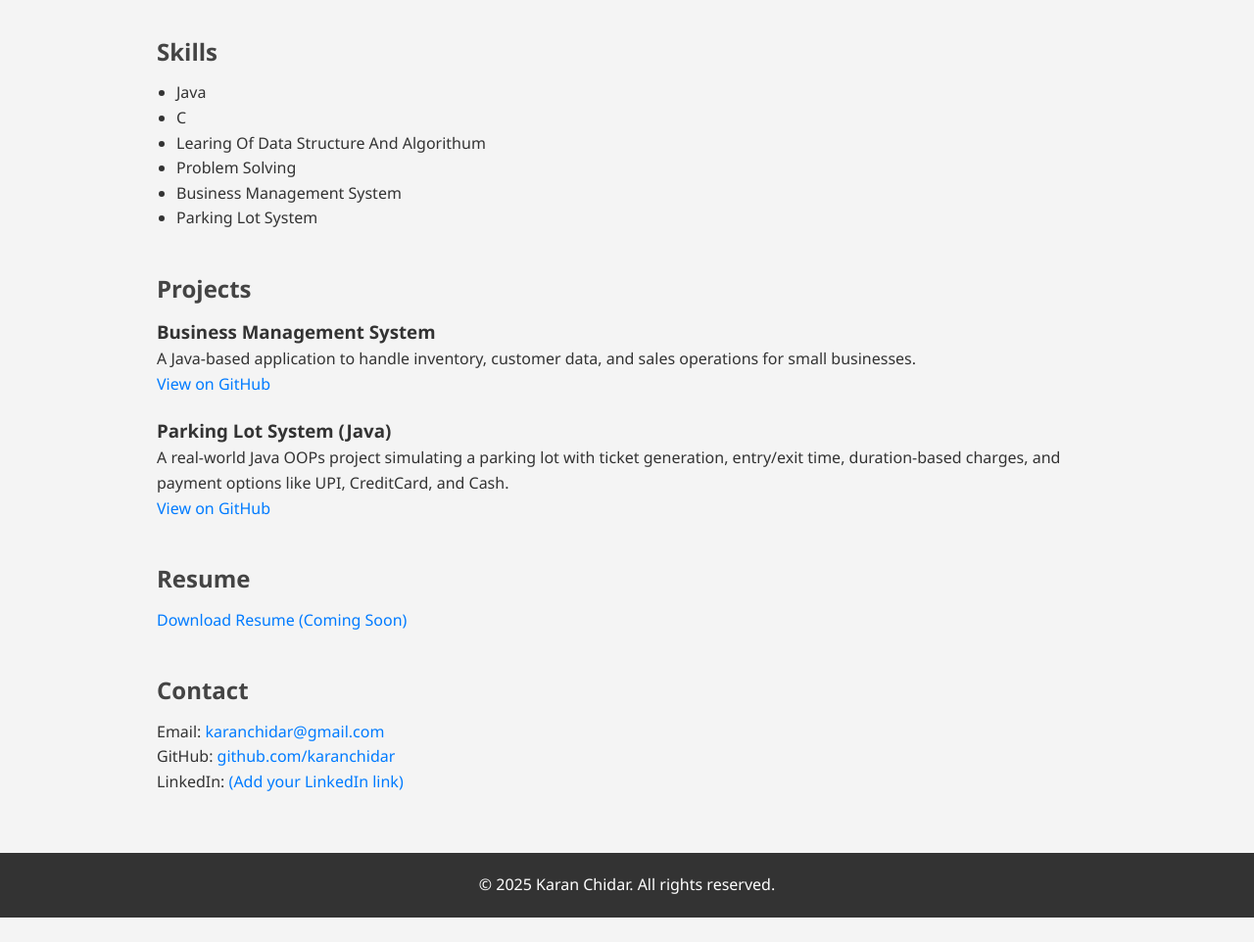
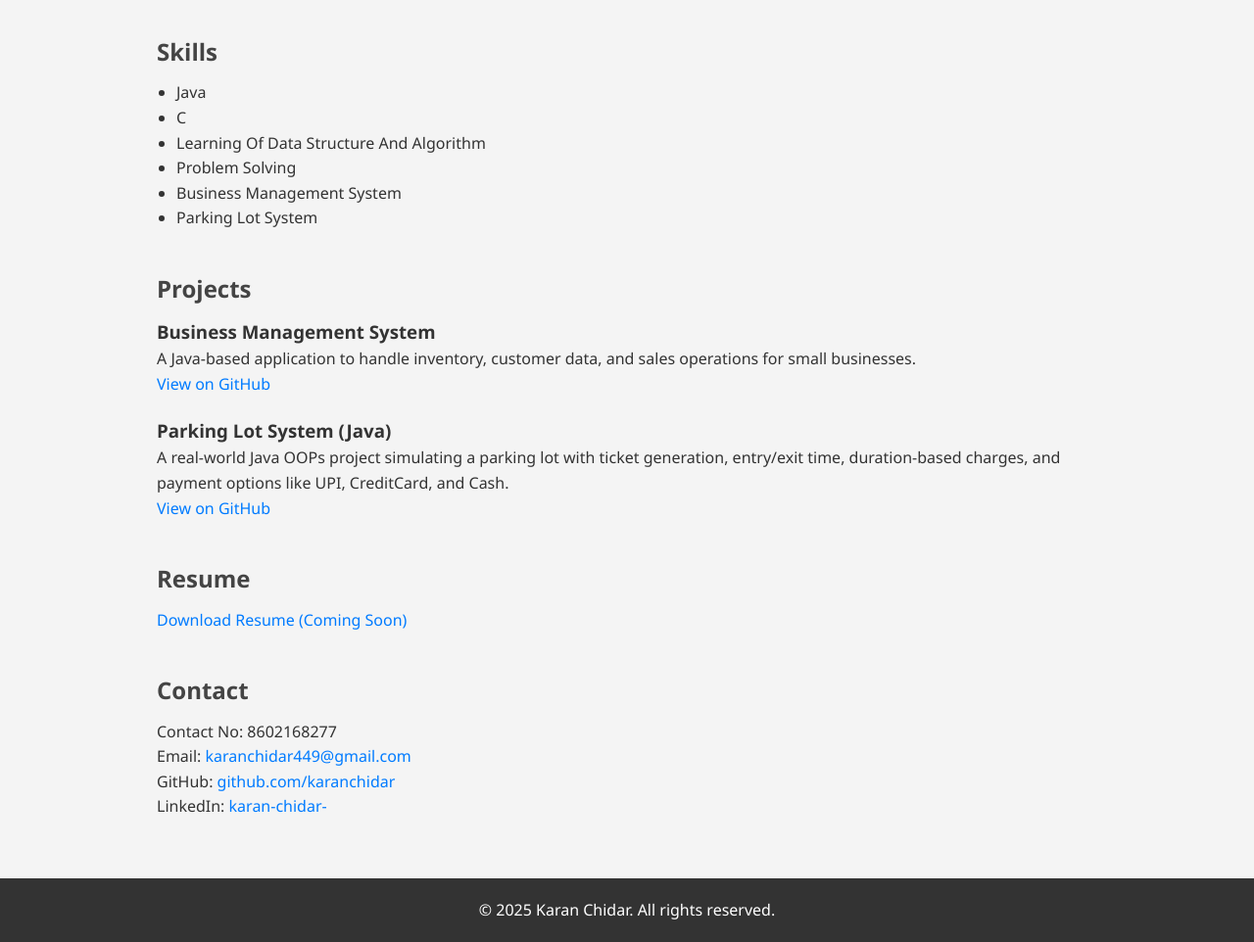
Before and after one commit to karan11-chidar/karan-portfolio, a plain HTML site: page index.html in a window 1280 px wide. Shown: the part 420-1382 px from the top of the page at 98% size. Before the commit the page ends 1357 px from the top, so only its background shows below. Drawn offline with Linux system fonts and the light colour scheme.

Commit message:
Final polished portfolio with contact and links fixed

```diff
--- a/index.html
+++ b/index.html
@@ -91,7 +91,7 @@
         <ul>
           <li>Java</li>
           <li>C</li>
-          <li>Learing Of Data Structure And Algorithum</li>
+          <li>Learning Of Data Structure And Algorithm</li>
           <li>Problem Solving</li>
           <li>Business Management System</li>
           <li>Parking Lot System</li>
@@ -107,7 +107,7 @@
             sales operations for small businesses.
           </p>
           <a
-            href="https://github.com/karanchidar/business-management-system"
+            href="https://github.com/karan11-chidar/business-management-system"
             target="_blank"
             >View on GitHub</a
           >
@@ -134,9 +134,10 @@
 
       <section>
         <h2>Contact</h2>
+        <p>Contact No: 8602168277</p>
         <p>
           Email:
-          <a href="mailto:karanchidar@gmail.com">karanchidar@gmail.com</a>
+          <a href="mailto:karanchidar449@gmail.com">karanchidar449@gmail.com</a>
         </p>
         <p>
           GitHub:
@@ -144,7 +145,10 @@
             >github.com/karanchidar</a
           >
         </p>
-        <p>LinkedIn: <a href="#">(Add your LinkedIn link)</a></p>
+        <p>
+          LinkedIn:
+          <a href="https://www.linkedin.com/in/karan-chidar-/">karan-chidar-</a>
+        </p>
       </section>
     </div>
 
```
